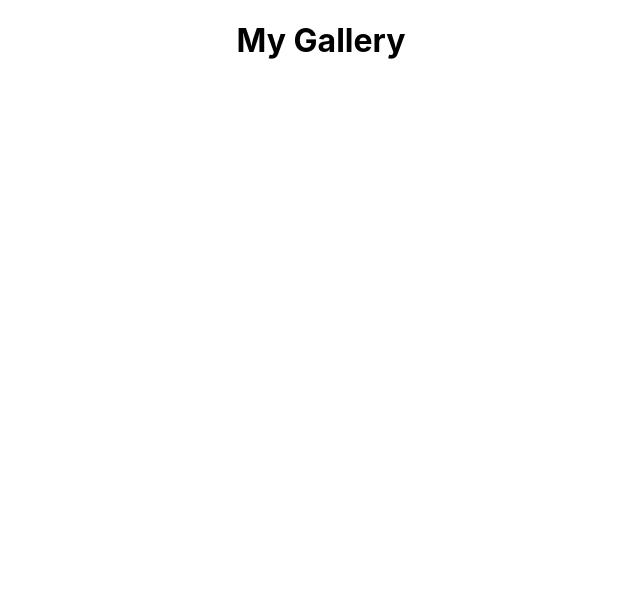
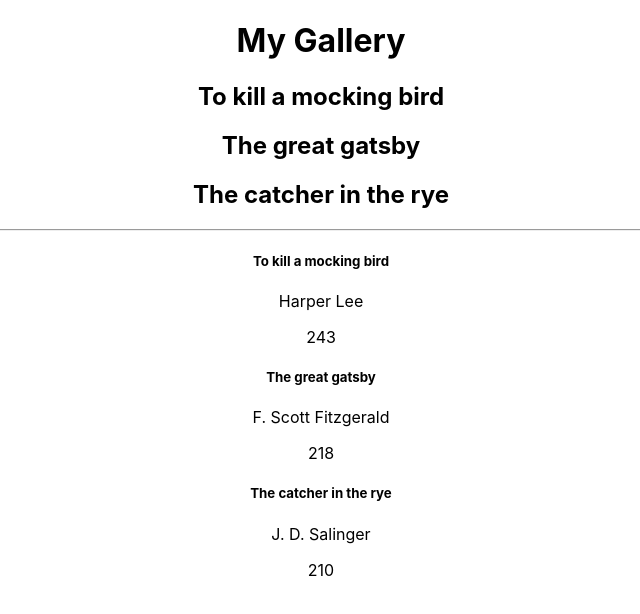
Before and after one commit to RobWar-code/react-demo, a React (Create React App) app in the folder my-app/: page / in a window 1280 px wide. Shown: the top 614 px of the page, without its empty margins (319-959 px from the left). Built offline with nearby package versions, Linux system fonts and the light colour scheme.

Commit message:
Add list manipulation

```diff
--- a/my-app/src/App.js
+++ b/my-app/src/App.js
@@ -7,6 +7,7 @@
 import StatefulGreetingWithPrevState from './Components/StatefulGreetingWithPrevState.js';
 */
 import NavBarForm from './Components/NavBarForm.js';
+import RenderingLists from './Components/RenderingLists.js'
 
 function App() {
   return (
@@ -19,6 +20,7 @@
       <StatefulGreetingWithPrevState message="from StatefulGreetingWithPrevState" />
       */}
       <NavBarForm />
+      <RenderingLists />
     </div>
   );
 }
--- /dev/null
+++ b/my-app/src/Components/Book.js
@@ -0,0 +1,13 @@
+import React from 'react'
+
+function Book(props) {
+  return (
+    <div>
+        <h5>{props.book.title}</h5>
+        <p>{props.book.author}</p>
+        <p>{props.book.pages}</p>
+    </div>
+  )
+}
+
+export default Book
--- /dev/null
+++ b/my-app/src/Components/RenderingLists.js
@@ -0,0 +1,43 @@
+import React from 'react'
+import Book from './Book.js'
+
+function RenderingLists() {
+  const bookList = [
+    {
+      title: "To kill a mocking bird",
+      author: "Harper Lee",
+      pages: 243
+    },
+    {
+      title: "The great gatsby",
+      author: "F. Scott Fitzgerald",
+      pages: 218
+    },
+    {
+      title: "The catcher in the rye",
+      author: "J. D. Salinger",
+      pages: 210
+    }
+  ];
+
+  const books = [
+    "To kill a mocking bird",
+    "The great gatsby",
+    "The catcher in the rye"
+  ]
+  return (
+    <div>
+        {books.map(book => {
+          return <h2 key={book}>{book}</h2>
+        })}
+        <hr />
+        {bookList.map(book => {
+          return (
+            <Book key={book.title} book={book}/>
+          )
+        })}
+    </div>
+  )
+}
+
+export default RenderingLists
```
